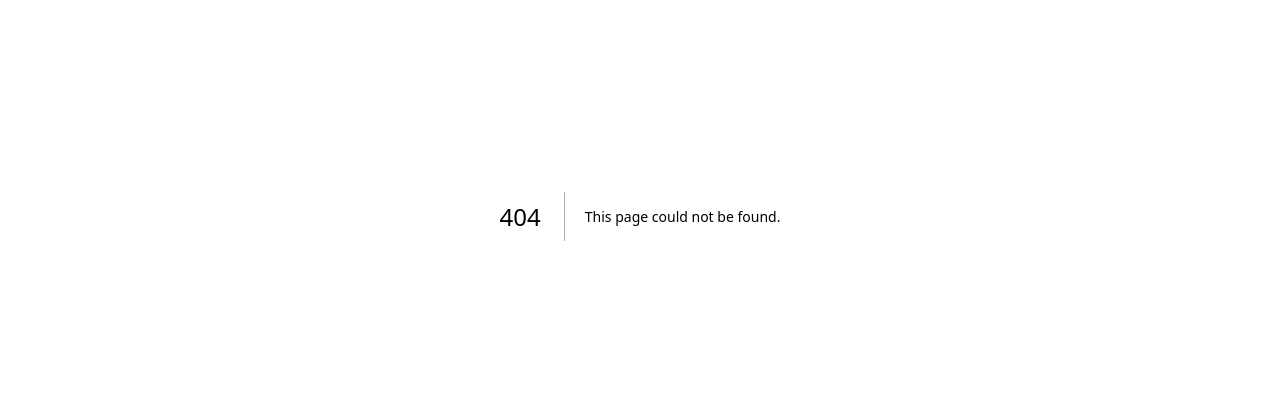
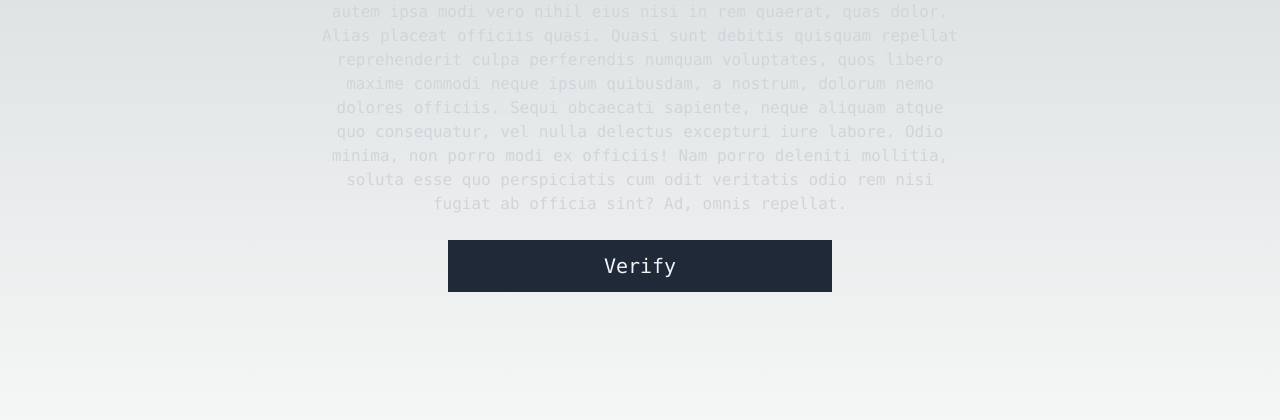
Before and after one commit to diwakarg12/login-signup-next.js, a Next.js app: page /verifyemail in a window 1280 px wide. Before the commit this address had no page. Shown: the part 184-604 px from the top of the page. Built offline with nearby package versions, Linux system fonts and the light colour scheme.

Commit message:
verify and profile page created

```diff
--- /dev/null
+++ b/src/app/profile/page.tsx
@@ -0,0 +1,51 @@
+import React, { useEffect, useState } from 'react';
+import axios from 'axios';
+import { toast } from 'react-hot-toast';
+import { useRouter } from 'next/navigation';
+const ProfilePage = () => {
+    const router = useRouter()
+    const [data, setData] = useState({});
+
+    const getuserDetails = async () => {
+        try {
+            const response = await axios.post('/api/users/me');
+            console.log(response.data);
+            setData(response.data.data);
+
+        } catch (error: any) {
+            console.log(error.message);
+            toast.error(error.message);
+        }
+    }
+
+    useEffect(() => {
+        getuserDetails();
+    }, [])
+
+    const logout = async () => {
+        try {
+            await axios.get('/api/users/logout');
+            toast.success("Logout successfully");
+            router.push('/login');
+        } catch (error: any) {
+            console.log(error.message);
+            toast.error(error.message);
+        }
+    }
+    return (
+        <div className="w-full h-full">
+            <div className='w-1/2 flex flex-col items-center justify-center border border-gray-600'>
+                {/* <h1>Welcome to the profile {data.username}</h1>
+                <p>{data._id}</p>
+                <p>{data.username}</p>
+                <p>{data.email}</p> */}
+
+                <button id="button" name="button" type="submit" className="flex justify-center items-center py-3 w-52 bg-gray-800 text-gray-100 outline-none outline-offset-0 border-none cursor-pointer transition-all duration-400 hover:bg-gray-100 hover:text-orange-500" onClick={logout}>
+                    <p className="font-medium text-xl transition-all duration-300">Logout</p>
+                </button>
+            </div>
+        </div>
+    )
+}
+
+export default ProfilePage;
--- /dev/null
+++ b/src/app/verifyemail/page.tsx
@@ -0,0 +1,73 @@
+'use client'
+import Loader from '@/components/Loader'
+import React, { useEffect, useState } from 'react'
+import axios from 'axios';
+import { toast } from 'react-hot-toast';
+import { useSearchParams } from 'next/navigation';
+import Link from 'next/link';
+
+const VerifyEmail = () => {
+    const [loading, setLoading] = useState(false);
+    const [verified, setVerified] = useState(false);
+    const [error, setError] = useState(false);
+    const [token, setToken] = useState('');
+
+    const searchParams = useSearchParams();
+
+    const onVerify = async (e: any) => {
+        try {
+            e.preventDefault();
+            setLoading(true);
+            const response = await axios.post('/api/users/verifyemail', { token });
+            if (response.data.success) {
+                console.log(response);
+                toast.success('Verified');
+                setVerified(true);
+                setError(false);
+            } else {
+                console.log(response);
+                toast.error(response.data.message);
+                setVerified(false);
+                setError(true);
+            }
+
+        } catch (error: any) {
+            console.log("Failed to verify Email", error.message);
+            toast.error(error.message)
+            setError(true);
+            setVerified(false);
+        }
+    }
+    useEffect(() => {
+        setError(false)
+        const urlToken = searchParams.get('token');
+        setToken(urlToken || '');
+    }, [searchParams])
+
+    return (
+        <div className="w-full h-[100vh] text-gray-300 font-mono flex flex-col items-center">
+            <div className='w-1/2 py-12 flex flex-col items-center'>
+                {loading ? <Loader /> : null}
+                <h1 className='text-4xl font-semibold py-6'>Verify Your Email</h1>
+                <p className='text-center'>Lorem ipsum dolor sit amet consectetur adipisicing elit. Quod quae amet ullam quibusdam architecto fugit nostrum aliquid odit placeat autem ipsa modi vero nihil eius nisi in rem quaerat, quas dolor. Alias placeat officiis quasi. Quasi sunt debitis quisquam repellat reprehenderit culpa perferendis numquam voluptates, quos libero maxime commodi neque ipsum quibusdam, a nostrum, dolorum nemo dolores officiis. Sequi obcaecati sapiente, neque aliquam atque quo consequatur, vel nulla delectus excepturi iure labore. Odio minima, non porro modi ex officiis! Nam porro deleniti mollitia, soluta esse quo perspiciatis cum odit veritatis odio rem nisi fugiat ab officia sint? Ad, omnis repellat.</p>
+                <button id="button" name="button" type="submit"  {...token === '' ? { disabled: true } : ''} className="flex justify-center items-center py-3 my-6 w-96 bg-gray-800 text-gray-100 outline-none outline-offset-0 border-none cursor-pointer transition-all duration-400 hover:bg-gray-100 hover:text-orange-500" onClick={onVerify}>
+                    <p className="font-medium text-xl transition-all duration-300">Verify</p>
+                </button>
+
+                {verified && (
+                    <div className='py-4 flex flex-col items-center'>
+                        <h1 className='text-5xl font-semibold'>Verified</h1>
+                        {token}
+                        <Link href='/login' className='text-blue-500 text-lg hover:underline'>go to Login</Link>
+                    </div>
+                )}
+                {error && (
+                    <h1 className='text-2xl font-semibold text-center py-4'>Something went wrong while Verifying user, please try again after some time</h1>
+                )}
+
+            </div>
+        </div>
+    )
+}
+
+export default VerifyEmail
```
